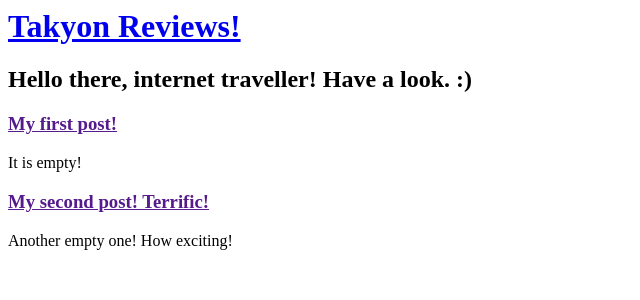
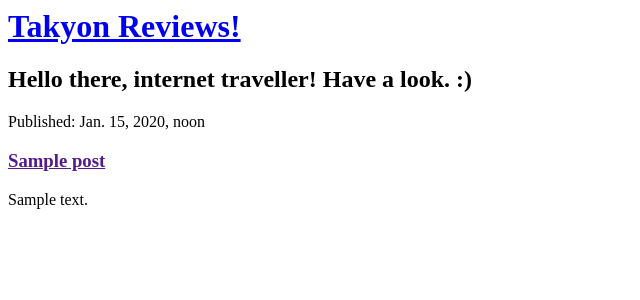
Before and after one commit to TudorCTC/MyFirstBlog, a Django app: page / in a window 1280 px wide. Shown: the top 300 px of the page, without its empty margins (0-640 px from the left). Run offline with Django 3.2, Linux system fonts and the light colour scheme; tables that the repository leaves empty hold one stand-in row (values such as "Sample post").

Commit message:
Modified templates to display posts from database.

```diff
--- a/blog/templates/blog/post_list.html
+++ b/blog/templates/blog/post_list.html
@@ -8,14 +8,12 @@
             <h2>Hello there, internet traveller! Have a look. :)</h2>
         </div>
 
-        <div>
-            <h3><a href="">My first post!</a></h3>
-            <p>It is empty!</p>
-        </div>
-
-        <div>
-            <h3><a href="">My second post! Terrific!</a></h3>
-            <p>Another empty one! How exciting!</p>
-        </div>
+        {% for post in posts %}
+            <div>
+                <p>Published: {{ post.publishedDate }}</p>
+                <h3><a href = "">{{ post.title }}</a></h3>
+                <p>{{  post.text|linebreaksbr }}</p>
+            </div>
+        {% endfor %}
     </body>
 </html>
--- a/blog/views.py
+++ b/blog/views.py
@@ -1,6 +1,10 @@
 from django.shortcuts import render
+from django.utils import timezone
+from .models import Post
 
 # Create your views here.
 
 def post_list(request):
-    return render(request, 'blog/post_list.html', {})
+
+    posts = Post.objects.filter(publishedDate__lte = timezone.now()).order_by("publishedDate")
+    return render(request, 'blog/post_list.html', {"posts": posts})
```
